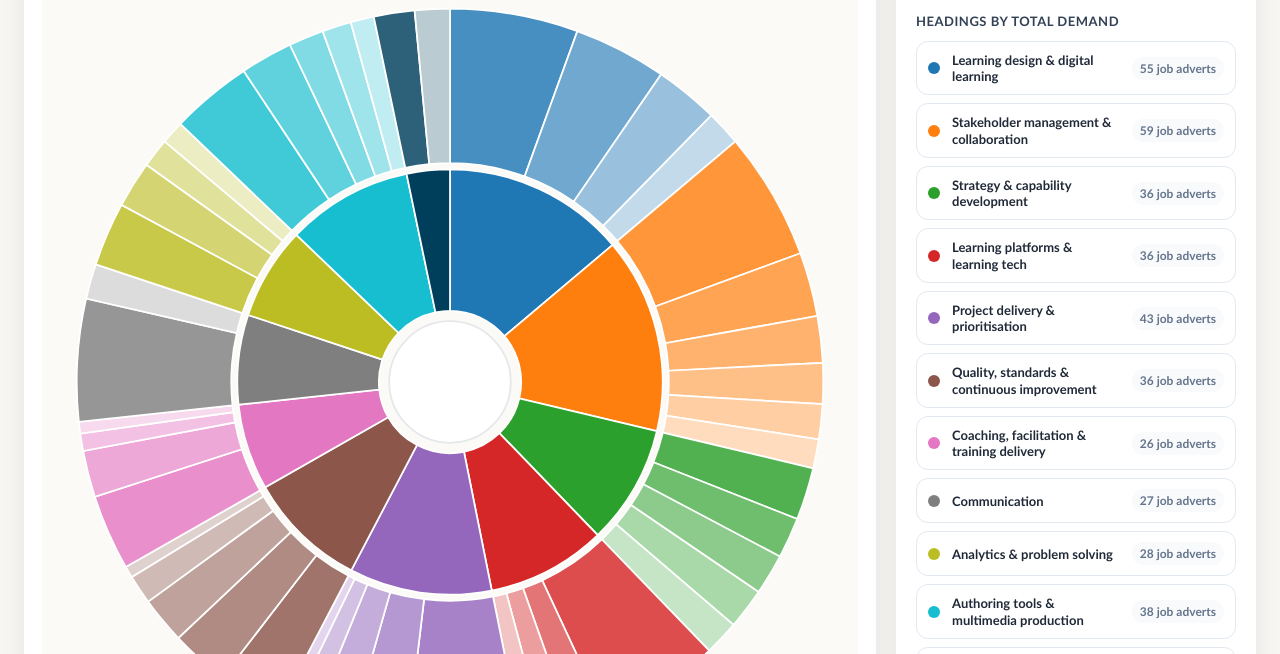
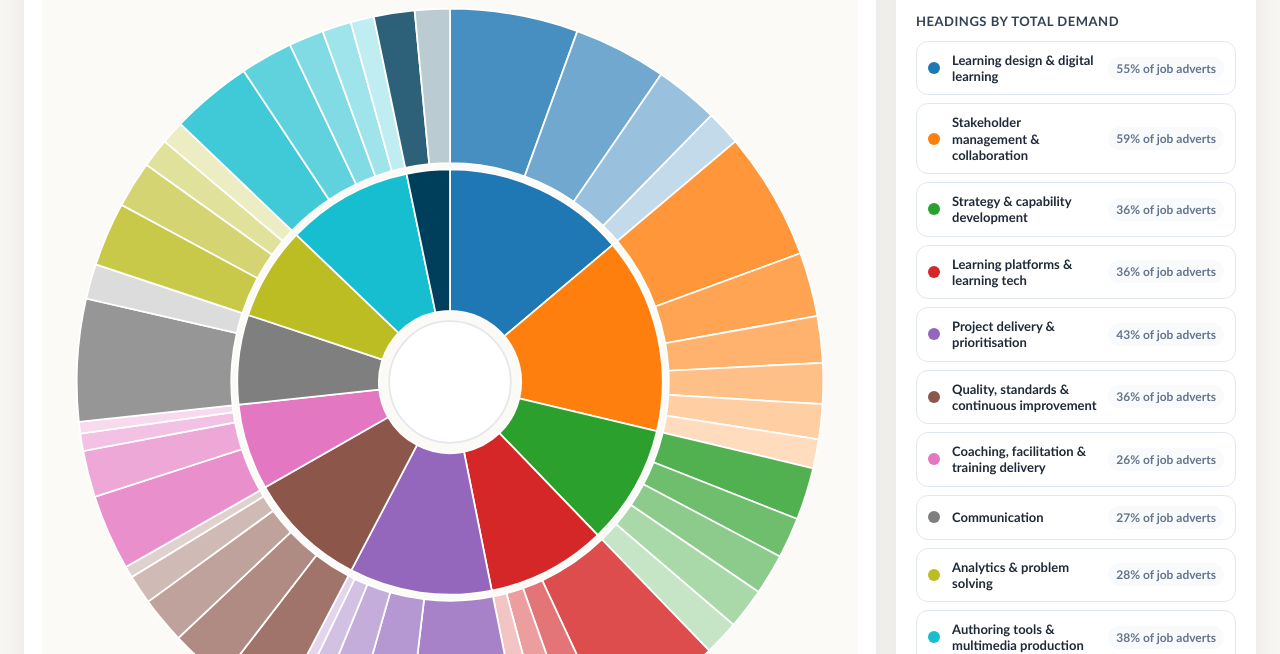
Before and after one commit to wilnazare/nazaretests, a plain HTML site: page skills-sunburst/index.html in a window 1280 px wide. Shown: the part 146-800 px from the top of the page. Drawn offline with Linux system fonts and the light colour scheme.

Commit message:
Use percentages for sunburst heading demand

```diff
--- a/skills-sunburst/index.html
+++ b/skills-sunburst/index.html
@@ -272,7 +272,7 @@
 </style>
 <g class='ring'>
 <g class='segment segment-heading' tabindex='0' role='button' data-type='heading' data-heading='Learning design &amp; digital learning' data-label='Learning design &amp; digital learning' data-total='55' data-top-subskills='Instructional design (22) || Learning architecture &amp; programme design (16) || Digital learning production (11) || Learning needs analysis (6)' data-color='#1f77b4' data-dx='5.90' data-dy='-12.69'>
-<path d="M 470.00 225.00 A 245.00 245.00 0 0 1 657.33 312.10 L 532.70 417.15 A 82.00 82.00 0 0 0 470.00 388.00 Z" fill="#1f77b4"><title>Learning design &amp; digital learning: 55 job adverts</title></path>
+<path d="M 470.00 225.00 A 245.00 245.00 0 0 1 657.33 312.10 L 532.70 417.15 A 82.00 82.00 0 0 0 470.00 388.00 Z" fill="#1f77b4"><title>Learning design &amp; digital learning: 55% of job adverts</title></path>
 </g>
 <g class='segment segment-subskill' tabindex='0' role='button' data-type='subskill' data-heading='Learning design &amp; digital learning' data-subskill='Instructional design' data-label='Instructional design' data-jds='22' data-pct='22%' data-weight='34.5' data-member-phrases='instructional design | learning principles | design expertise | design process | learning theories' data-dx='3.12' data-dy='-17.73'>
 <path d="M 470.00 40.00 A 430.00 430.00 0 0 1 616.71 65.80 L 555.98 233.12 A 252.00 252.00 0 0 0 470.00 218.00 Z" fill="#478fc1"><title>Instructional design (Learning design &amp; digital learning)
@@ -291,7 +291,7 @@
 6% of job adverts</title></path>
 </g>
 <g class='segment segment-heading' tabindex='0' role='button' data-type='heading' data-heading='Stakeholder management &amp; collaboration' data-label='Stakeholder management &amp; collaboration' data-total='59' data-top-subskills='Stakeholder management (22) || Cross-functional collaboration (11) || SME collaboration (8) || Client relationship management (7) || Performance consulting (6) || Business alignment (5)' data-color='#ff7f0e' data-dx='13.62' data-dy='-3.24'>
-<path d="M 657.33 312.10 A 245.00 245.00 0 0 1 708.35 526.68 L 549.78 488.97 A 82.00 82.00 0 0 0 532.70 417.15 Z" fill="#ff7f0e"><title>Stakeholder management &amp; collaboration: 59 job adverts</title></path>
+<path d="M 657.33 312.10 A 245.00 245.00 0 0 1 708.35 526.68 L 549.78 488.97 A 82.00 82.00 0 0 0 532.70 417.15 Z" fill="#ff7f0e"><title>Stakeholder management &amp; collaboration: 59% of job adverts</title></path>
 </g>
 <g class='segment segment-subskill' tabindex='0' role='button' data-type='subskill' data-heading='Stakeholder management &amp; collaboration' data-subskill='Stakeholder management' data-label='Stakeholder management' data-jds='22' data-pct='22%' data-weight='31.5' data-member-phrases='stakeholder management | stakeholder engagement | senior stakeholders | external stakeholders | internal stakeholders | technical stakeholders' data-dx='15.56' data-dy='-9.04'>
 <path d="M 798.79 192.88 A 430.00 430.00 0 0 1 873.61 321.69 L 706.54 383.08 A 252.00 252.00 0 0 0 662.69 307.59 Z" fill="#ff9639"><title>Stakeholder management (Stakeholder management &amp; collaboration)
@@ -318,7 +318,7 @@
 5% of job adverts</title></path>
 </g>
 <g class='segment segment-heading' tabindex='0' role='button' data-type='heading' data-heading='Strategy &amp; capability development' data-label='Strategy &amp; capability development' data-total='36' data-top-subskills='Leadership &amp; talent development (9) || Product strategy &amp; product development (7) || Organisational development &amp; learning culture (7) || Capability development (7) || Learning strategy (6)' data-color='#2ca02c' data-dx='12.16' data-dy='6.94'>
-<path d="M 708.35 526.68 A 245.00 245.00 0 0 1 640.13 646.30 L 526.94 529.01 A 82.00 82.00 0 0 0 549.78 488.97 Z" fill="#2ca02c"><title>Strategy &amp; capability development: 36 job adverts</title></path>
+<path d="M 708.35 526.68 A 245.00 245.00 0 0 1 640.13 646.30 L 526.94 529.01 A 82.00 82.00 0 0 0 549.78 488.97 Z" fill="#2ca02c"><title>Strategy &amp; capability development: 36% of job adverts</title></path>
 </g>
 <g class='segment segment-subskill' tabindex='0' role='button' data-type='subskill' data-heading='Strategy &amp; capability development' data-subskill='Leadership &amp; talent development' data-label='Leadership &amp; talent development' data-jds='9' data-pct='9%' data-weight='18.0' data-member-phrases='leadership development | talent development | development programmes | career development' data-dx='17.17' data-dy='5.40'>
 <path d="M 888.34 569.47 A 430.00 430.00 0 0 1 869.98 627.85 L 704.41 562.51 A 252.00 252.00 0 0 0 715.16 528.29 Z" fill="#51b151"><title>Leadership &amp; talent development (Strategy &amp; capability development)
@@ -341,7 +341,7 @@
 6% of job adverts</title></path>
 </g>
 <g class='segment segment-heading' tabindex='0' role='button' data-type='heading' data-heading='Learning platforms &amp; learning tech' data-label='Learning platforms &amp; learning tech' data-total='36' data-top-subskills='Learning platform ecosystem (21) || Emerging learning technology (6) || Standards &amp; interoperability (5) || LMS / LXP administration (4)' data-color='#d62728' data-dx='6.50' data-dy='12.40'>
-<path d="M 640.13 646.30 A 245.00 245.00 0 0 1 518.15 710.22 L 486.12 550.40 A 82.00 82.00 0 0 0 526.94 529.01 Z" fill="#d62728"><title>Learning platforms &amp; learning tech: 36 job adverts</title></path>
+<path d="M 640.13 646.30 A 245.00 245.00 0 0 1 518.15 710.22 L 486.12 550.40 A 82.00 82.00 0 0 0 526.94 529.01 Z" fill="#d62728"><title>Learning platforms &amp; learning tech: 36% of job adverts</title></path>
 </g>
 <g class='segment segment-subskill' tabindex='0' role='button' data-type='subskill' data-heading='Learning platforms &amp; learning tech' data-subskill='Learning platform ecosystem' data-label='Learning platform ecosystem' data-jds='21' data-pct='21%' data-weight='29.2' data-member-phrases='LMS platforms | learning platforms | learning systems | LMS/LXP ecosystem | platform operations | learning management systems' data-dx='10.18' data-dy='14.84'>
 <path d="M 768.59 779.42 A 430.00 430.00 0 0 1 651.30 859.91 L 576.25 698.51 A 252.00 252.00 0 0 0 644.99 651.34 Z" fill="#dd4d4e"><title>Learning platform ecosystem (Learning platforms &amp; learning tech)
@@ -360,7 +360,7 @@
 4% of job adverts</title></path>
 </g>
 <g class='segment segment-heading' tabindex='0' role='button' data-type='heading' data-heading='Project delivery &amp; prioritisation' data-label='Project delivery &amp; prioritisation' data-total='43' data-top-subskills='Multi-project management &amp; prioritisation (20) || Project management (10) || Deadline &amp; time management (7) || Change management (4) || Delivery coordination (2)' data-color='#9467bd' data-dx='-1.99' data-dy='13.86'>
-<path d="M 518.15 710.22 A 245.00 245.00 0 0 1 356.27 687.01 L 431.94 542.63 A 82.00 82.00 0 0 0 486.12 550.40 Z" fill="#9467bd"><title>Project delivery &amp; prioritisation: 43 job adverts</title></path>
+<path d="M 518.15 710.22 A 245.00 245.00 0 0 1 356.27 687.01 L 431.94 542.63 A 82.00 82.00 0 0 0 486.12 550.40 Z" fill="#9467bd"><title>Project delivery &amp; prioritisation: 43% of job adverts</title></path>
 </g>
 <g class='segment segment-subskill' tabindex='0' role='button' data-type='subskill' data-heading='Project delivery &amp; prioritisation' data-subskill='Multi-project management &amp; prioritisation' data-label='Multi-project management &amp; prioritisation' data-jds='20' data-pct='20%' data-weight='18.0' data-member-phrases='multiple project management' data-dx='0.71' data-dy='17.99'>
 <path d="M 554.51 891.61 A 430.00 430.00 0 0 1 419.08 896.97 L 440.16 720.23 A 252.00 252.00 0 0 0 519.53 717.08 Z" fill="#a782c8"><title>Multi-project management &amp; prioritisation (Project delivery &amp; prioritisation)
@@ -383,7 +383,7 @@
 2% of job adverts</title></path>
 </g>
 <g class='segment segment-heading' tabindex='0' role='button' data-type='heading' data-heading='Quality, standards &amp; continuous improvement' data-label='Quality, standards &amp; continuous improvement' data-total='36' data-top-subskills='Attention to detail (11) || Quality assurance &amp; standards (10) || Continuous improvement (8) || Quality delivery (5) || Risk management (2)' data-color='#8c564b' data-dx='-9.72' data-dy='10.07'>
-<path d="M 356.27 687.01 A 245.00 245.00 0 0 1 257.18 591.38 L 398.77 510.62 A 82.00 82.00 0 0 0 431.94 542.63 Z" fill="#8c564b"><title>Quality, standards &amp; continuous improvement: 36 job adverts</title></path>
+<path d="M 356.27 687.01 A 245.00 245.00 0 0 1 257.18 591.38 L 398.77 510.62 A 82.00 82.00 0 0 0 431.94 542.63 Z" fill="#8c564b"><title>Quality, standards &amp; continuous improvement: 36% of job adverts</title></path>
 </g>
 <g class='segment segment-subskill' tabindex='0' role='button' data-type='subskill' data-heading='Quality, standards &amp; continuous improvement' data-subskill='Attention to detail' data-label='Attention to detail' data-jds='11' data-pct='11%' data-weight='14.0' data-member-phrases='attention to detail' data-dx='-9.71' data-dy='15.16'>
 <path d="M 270.40 850.87 A 430.00 430.00 0 0 1 207.45 810.54 L 316.13 669.57 A 252.00 252.00 0 0 0 353.03 693.21 Z" fill="#a0746b"><title>Attention to detail (Quality, standards &amp; continuous improvement)
@@ -406,7 +406,7 @@
 2% of job adverts</title></path>
 </g>
 <g class='segment segment-heading' tabindex='0' role='button' data-type='heading' data-heading='Coaching, facilitation &amp; training delivery' data-label='Coaching, facilitation &amp; training delivery' data-total='26' data-top-subskills='Training delivery (13) || Coaching &amp; mentoring (8) || Training content (3) || Facilitation (2)' data-color='#e377c2' data-dx='-13.32' data-dy='4.31'>
-<path d="M 257.18 591.38 A 245.00 245.00 0 0 1 226.40 496.12 L 388.47 478.74 A 82.00 82.00 0 0 0 398.77 510.62 Z" fill="#e377c2"><title>Coaching, facilitation &amp; training delivery: 26 job adverts</title></path>
+<path d="M 257.18 591.38 A 245.00 245.00 0 0 1 226.40 496.12 L 388.47 478.74 A 82.00 82.00 0 0 0 398.77 510.62 Z" fill="#e377c2"><title>Coaching, facilitation &amp; training delivery: 26% of job adverts</title></path>
 </g>
 <g class='segment segment-subskill' tabindex='0' role='button' data-type='subskill' data-heading='Coaching, facilitation &amp; training delivery' data-subskill='Training delivery' data-label='Training delivery' data-jds='13' data-pct='13%' data-weight='11.8' data-member-phrases='compliance training | effective training delivery | software training | training consulting | sales training | technical training' data-dx='-16.47' data-dy='7.26'>
 <path d="M 96.48 683.03 A 430.00 430.00 0 0 1 60.84 602.23 L 230.21 547.49 A 252.00 252.00 0 0 0 251.10 594.85 Z" fill="#e88fcc"><title>Training delivery (Coaching, facilitation &amp; training delivery)
@@ -425,7 +425,7 @@
 2% of job adverts</title></path>
 </g>
 <g class='segment segment-heading' tabindex='0' role='button' data-type='heading' data-heading='Communication' data-label='Communication' data-total='27' data-top-subskills='Core communication (21) || Writing &amp; verbal communication (6)' data-color='#7f7f7f' data-dx='-13.92' data-dy='-1.49'>
-<path d="M 226.40 496.12 A 245.00 245.00 0 0 1 237.48 392.82 L 392.18 444.17 A 82.00 82.00 0 0 0 388.47 478.74 Z" fill="#7f7f7f"><title>Communication: 27 job adverts</title></path>
+<path d="M 226.40 496.12 A 245.00 245.00 0 0 1 237.48 392.82 L 392.18 444.17 A 82.00 82.00 0 0 0 388.47 478.74 Z" fill="#7f7f7f"><title>Communication: 27% of job adverts</title></path>
 </g>
 <g class='segment segment-subskill' tabindex='0' role='button' data-type='subskill' data-heading='Communication' data-subskill='Core communication' data-label='Core communication' data-jds='21' data-pct='21%' data-weight='23.5' data-member-phrases='communication' data-dx='-17.97' data-dy='-1.07'>
 <path d="M 42.45 515.85 A 430.00 430.00 0 0 1 50.89 373.84 L 224.38 413.65 A 252.00 252.00 0 0 0 219.44 496.87 Z" fill="#969696"><title>Core communication (Communication)
@@ -436,7 +436,7 @@
 6% of job adverts</title></path>
 </g>
 <g class='segment segment-heading' tabindex='0' role='button' data-type='heading' data-heading='Analytics &amp; problem solving' data-label='Analytics &amp; problem solving' data-total='28' data-top-subskills='Problem solving (11) || Data-driven decision making (8) || Learning analytics (5) || Insight &amp; skills analysis (4)' data-color='#bcbd22' data-dx='-11.99' data-dy='-7.22'>
-<path d="M 237.48 392.82 A 245.00 245.00 0 0 1 293.03 300.57 L 410.77 413.29 A 82.00 82.00 0 0 0 392.18 444.17 Z" fill="#bcbd22"><title>Analytics &amp; problem solving: 28 job adverts</title></path>
+<path d="M 237.48 392.82 A 245.00 245.00 0 0 1 293.03 300.57 L 410.77 413.29 A 82.00 82.00 0 0 0 392.18 444.17 Z" fill="#bcbd22"><title>Analytics &amp; problem solving: 28% of job adverts</title></path>
 </g>
 <g class='segment segment-subskill' tabindex='0' role='button' data-type='subskill' data-heading='Analytics &amp; problem solving' data-subskill='Problem solving' data-label='Problem solving' data-jds='11' data-pct='11%' data-weight='16.0' data-member-phrases='problem solving | solving problems' data-dx='-16.53' data-dy='-7.13'>
 <path d="M 61.90 334.54 A 430.00 430.00 0 0 1 91.53 265.89 L 248.20 350.38 A 252.00 252.00 0 0 0 230.83 390.61 Z" fill="#c8c849"><title>Problem solving (Analytics &amp; problem solving)
@@ -455,7 +455,7 @@
 4% of job adverts</title></path>
 </g>
 <g class='segment segment-heading' tabindex='0' role='button' data-type='heading' data-heading='Authoring tools &amp; multimedia production' data-label='Authoring tools &amp; multimedia production' data-total='38' data-top-subskills='Authoring tools (14) || Articulate toolchain (9) || Adobe &amp; creative tools (6) || Graphic &amp; visual design (5) || Multimedia &amp; video production (4)' data-color='#17becf' data-dx='-6.79' data-dy='-12.24'>
-<path d="M 293.03 300.57 A 245.00 245.00 0 0 1 419.95 230.17 L 453.25 389.73 A 82.00 82.00 0 0 0 410.77 413.29 Z" fill="#17becf"><title>Authoring tools &amp; multimedia production: 38 job adverts</title></path>
+<path d="M 293.03 300.57 A 245.00 245.00 0 0 1 419.95 230.17 L 453.25 389.73 A 82.00 82.00 0 0 0 410.77 413.29 Z" fill="#17becf"><title>Authoring tools &amp; multimedia production: 38% of job adverts</title></path>
 </g>
 <g class='segment segment-subskill' tabindex='0' role='button' data-type='subskill' data-heading='Authoring tools &amp; multimedia production' data-subskill='Authoring tools' data-label='Authoring tools' data-jds='14' data-pct='14%' data-weight='16.5' data-member-phrases='authoring tools | content authoring' data-dx='-11.55' data-dy='-13.81'>
 <path d="M 159.40 172.63 A 430.00 430.00 0 0 1 232.34 111.64 L 330.72 259.99 A 252.00 252.00 0 0 0 287.97 295.73 Z" fill="#40c9d7"><title>Authoring tools (Authoring tools &amp; multimedia production)
@@ -478,7 +478,7 @@
 4% of job adverts</title></path>
 </g>
 <g class='segment segment-heading' tabindex='0' role='button' data-type='heading' data-heading='AI capability' data-label='AI capability' data-total='13' data-top-subskills='Applied AI in workflow (7) || AI tools literacy (6)' data-color='#003f5c' data-dx='-1.44' data-dy='-13.93'>
-<path d="M 419.95 230.17 A 245.00 245.00 0 0 1 470.00 225.00 L 470.00 388.00 A 82.00 82.00 0 0 0 453.25 389.73 Z" fill="#003f5c"><title>AI capability: 13 job adverts</title></path>
+<path d="M 419.95 230.17 A 245.00 245.00 0 0 1 470.00 225.00 L 470.00 388.00 A 82.00 82.00 0 0 0 453.25 389.73 Z" fill="#003f5c"><title>AI capability: 13% of job adverts</title></path>
 </g>
 <g class='segment segment-subskill' tabindex='0' role='button' data-type='subskill' data-heading='AI capability' data-subskill='Applied AI in workflow' data-label='Applied AI in workflow' data-jds='7' data-pct='7%' data-weight='13.0' data-member-phrases='AI application in L&amp;D | AI-enabled solutions | agentic AI | AI-driven tools' data-dx='-2.70' data-dy='-17.80'>
 <path d="M 382.15 49.07 A 430.00 430.00 0 0 1 429.23 41.94 L 446.11 219.14 A 252.00 252.00 0 0 0 418.52 223.32 Z" fill="#2d6179"><title>Applied AI in workflow (AI capability)
@@ -527,7 +527,7 @@
         <button class="heading-button" type="button" data-heading-link="${escapeHTML(heading.dataset.heading)}">
           <span class="swatch" style="background: ${escapeHTML(heading.dataset.color || '#64748b')}"></span>
           <span class="heading-name">${escapeHTML(heading.dataset.heading)}</span>
-          <span class="count-badge">${escapeHTML(heading.dataset.total)} job adverts</span>
+          <span class="count-badge">${escapeHTML(heading.dataset.total)}% of job adverts</span>
         </button>
       `).join('');
     }
@@ -552,7 +552,7 @@
         >
           <span class="swatch" style="background: ${escapeHTML(color)}"></span>
           <span class="heading-name">${escapeHTML(seg.dataset.subskill)}</span>
-          <span class="count-badge">${escapeHTML(seg.dataset.jds)} job adverts</span>
+          <span class="count-badge">${escapeHTML(seg.dataset.pct)} of job adverts</span>
         </button>
       `).join('')}</div>`;
     }
@@ -573,7 +573,7 @@
         panel.innerHTML = `
           <div class="detail-kicker">Main heading</div>
           <h2 class="detail-title">${escapeHTML(el.dataset.heading)}</h2>
-          <div class="detail-meta">${escapeHTML(el.dataset.total)} job adverts</div>
+          <div class="detail-meta">${escapeHTML(el.dataset.total)}% of job adverts</div>
           <div class="detail-section-title">Top subskills</div>
           ${subskillList(el.dataset.heading)}
         `;
@@ -598,7 +598,7 @@
       if (el.dataset.type === 'heading') {
         return `
           <span class="tooltip-title">${escapeHTML(el.dataset.label || el.dataset.heading)}</span>
-          <span class="tooltip-meta">${escapeHTML(el.dataset.total)} job adverts</span>
+          <span class="tooltip-meta">${escapeHTML(el.dataset.total)}% of job adverts</span>
         `;
       }
       return `
```
Also changed, not shown: skills-sunburst/skills_sunburst.svg, 1 other file.
